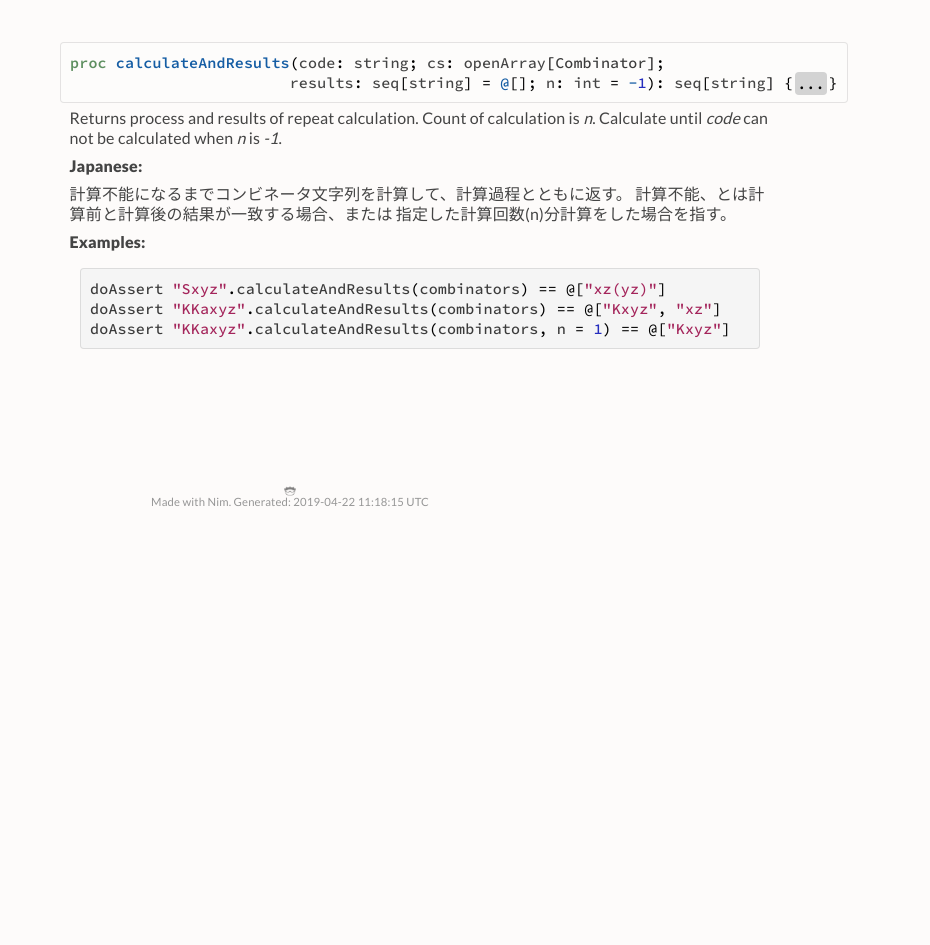
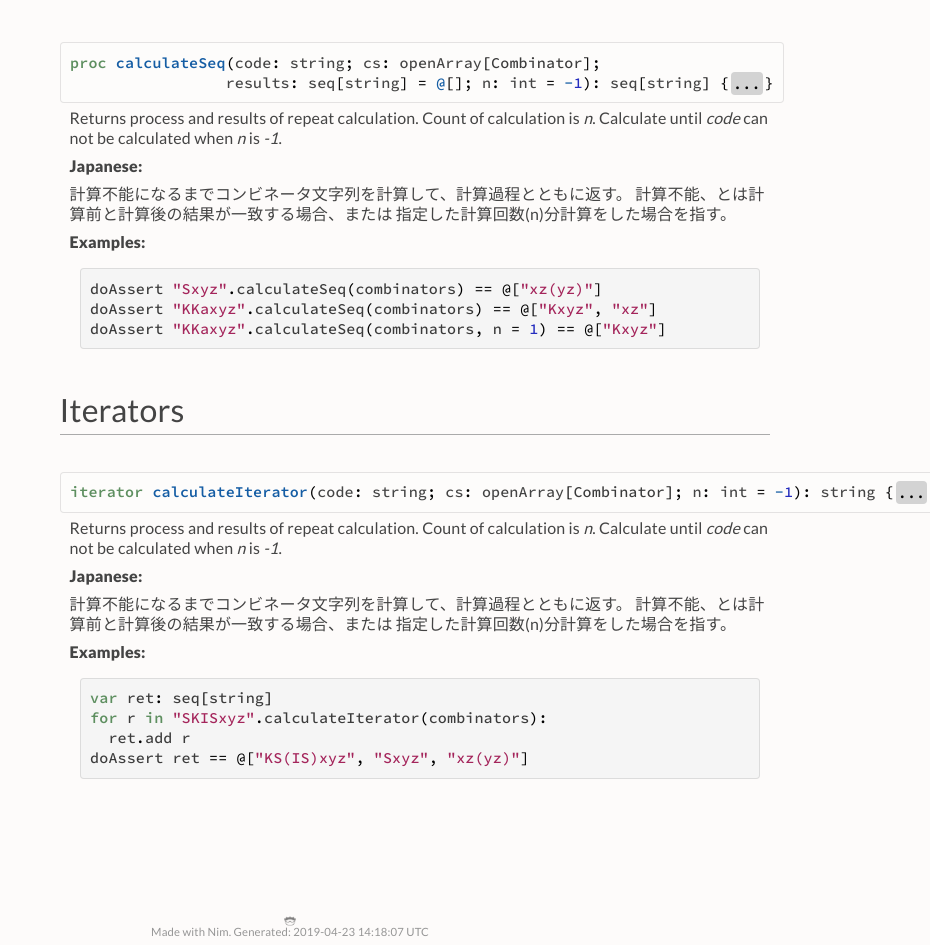
Before and after one commit to jiro4989/ski, a plain HTML site: page docs/ski.html in a window 1280 px wide. Shown: the part 1498-2443 px from the top of the page, without its empty margins (350-1280 px from the left). Before the commit the page ends 2018 px from the top, so only its background shows below. Drawn offline with Linux system fonts and the light colour scheme; a script that the page names is missing.

Commit message:
:bulb: update document html

```diff
--- a/docs/ski.html
+++ b/docs/ski.html
@@ -1270,9 +1270,17 @@ function main() {
   <ul class="simple simple-toc-section">
       <li><a class="reference" href="#calculate%2Cstring%2CopenArray%5BCombinator%5D%2Cint"
     title="calculate(code: string; cs: openArray[Combinator]; n: int = -1): string"><wbr />calculate<span class="attachedType" style="visibility:hidden">Combinator</span></a></li>
-  <li><a class="reference" href="#calculateAndResults%2Cstring%2CopenArray%5BCombinator%5D%2Cseq%5Bstring%5D%2Cint"
-    title="calculateAndResults(code: string; cs: openArray[Combinator];
-                    results: seq[string] = @[]; n: int = -1): seq[string]"><wbr />calculate<wbr />And<wbr />Results<span class="attachedType" style="visibility:hidden">Combinator</span></a></li>
+  <li><a class="reference" href="#calculateSeq%2Cstring%2CopenArray%5BCombinator%5D%2Cseq%5Bstring%5D%2Cint"
+    title="calculateSeq(code: string; cs: openArray[Combinator]; results: seq[string] = @[];
+             n: int = -1): seq[string]"><wbr />calculate<wbr />Seq<span class="attachedType" style="visibility:hidden">Combinator</span></a></li>
+
+  </ul>
+</li>
+<li>
+  <a class="reference reference-toplevel" href="#15" id="65">Iterators</a>
+  <ul class="simple simple-toc-section">
+      <li><a class="reference" href="#calculateIterator.i%2Cstring%2CopenArray%5BCombinator%5D%2Cint"
+    title="calculateIterator(code: string; cs: openArray[Combinator]; n: int = -1): string"><wbr />calculate<wbr />Iterator<span class="attachedType" style="visibility:hidden">Combinator</span></a></li>
 
   </ul>
 </li>
@@ -1282,7 +1290,7 @@ function main() {
   </div>
   <div class="nine columns" id="content">
   <div id="tocRoot"></div>
-  <p class="module-desc">ski is module for <a class="reference external" href="https://en.wikipedia.org/wiki/SKI_combinator_calculus">SKI Combinator</a>.
+  <p class="module-desc">ski is module for calculating <a class="reference external" href="https://en.wikipedia.org/wiki/SKI_combinator_calculus">SKI Combinator</a>.
 <h1><a class="toc-backref" id="basic-usage" href="#basic-usage">Basic usage</a></h1><p>You can pretty calculate SKI Combinators with <a class="reference external" href="#calculate,string,openArray[Combinator],int">calculate proc</a>.</p>
 <pre class="listing"><span class="Keyword">import</span> <span class="Identifier">ski</span>
 
@@ -1339,9 +1347,28 @@ Builtin Combinators.
 <span class="Identifier">doAssert</span> <span class="StringLit">&quot;KKaxyz&quot;</span><span class="Other">.</span><span class="Identifier">calculate</span><span class="Other">(</span><span class="Identifier">combinators</span><span class="Other">,</span> <span class="DecNumber">1</span><span class="Other">)</span> <span class="Operator">==</span> <span class="StringLit">&quot;Kxyz&quot;</span></pre>
 
 </dd>
-<a id="calculateAndResults,string,openArray[Combinator],seq[string],int"></a>
-<dt><pre><span class="Keyword">proc</span> <span class="Identifier">calculateAndResults</span><span class="Other">(</span><span class="Identifier">code</span><span class="Other">:</span> <span class="Identifier">string</span><span class="Other">;</span> <span class="Identifier">cs</span><span class="Other">:</span> <span class="Identifier">openArray</span><span class="Other">[</span><a href="ski.html#Combinator"><span class="Identifier">Combinator</span></a><span class="Other">]</span><span class="Other">;</span>
-                        <span class="Identifier">results</span><span class="Other">:</span> <span class="Identifier">seq</span><span class="Other">[</span><span class="Identifier">string</span><span class="Other">]</span> <span class="Other">=</span> <span class="Operator">@</span><span class="Other">[</span><span class="Other">]</span><span class="Other">;</span> <span class="Identifier">n</span><span class="Other">:</span> <span class="Identifier">int</span> <span class="Other">=</span> <span class="Operator">-</span><span class="DecNumber">1</span><span class="Other">)</span><span class="Other">:</span> <span class="Identifier">seq</span><span class="Other">[</span><span class="Identifier">string</span><span class="Other">]</span> <span><span class="Other">{</span><span class="Other pragmadots">...</span><span class="Other">}</span></span><span class="pragmawrap"><span class="Other">{.</span><span class="pragma">
+<a id="calculateSeq,string,openArray[Combinator],seq[string],int"></a>
+<dt><pre><span class="Keyword">proc</span> <span class="Identifier">calculateSeq</span><span class="Other">(</span><span class="Identifier">code</span><span class="Other">:</span> <span class="Identifier">string</span><span class="Other">;</span> <span class="Identifier">cs</span><span class="Other">:</span> <span class="Identifier">openArray</span><span class="Other">[</span><a href="ski.html#Combinator"><span class="Identifier">Combinator</span></a><span class="Other">]</span><span class="Other">;</span>
+                 <span class="Identifier">results</span><span class="Other">:</span> <span class="Identifier">seq</span><span class="Other">[</span><span class="Identifier">string</span><span class="Other">]</span> <span class="Other">=</span> <span class="Operator">@</span><span class="Other">[</span><span class="Other">]</span><span class="Other">;</span> <span class="Identifier">n</span><span class="Other">:</span> <span class="Identifier">int</span> <span class="Other">=</span> <span class="Operator">-</span><span class="DecNumber">1</span><span class="Other">)</span><span class="Other">:</span> <span class="Identifier">seq</span><span class="Other">[</span><span class="Identifier">string</span><span class="Other">]</span> <span><span class="Other">{</span><span class="Other pragmadots">...</span><span class="Other">}</span></span><span class="pragmawrap"><span class="Other">{.</span><span class="pragma"><span class="Identifier">raises</span><span class="Other">:</span> <span class="Other">[</span><span class="Other">]</span><span class="Other">,</span>
+    <span class="Identifier">tags</span><span class="Other">:</span> <span class="Other">[</span><span class="Other">]</span></span><span class="Other">.}</span></span></pre></dt>
+<dd>
+<p>Returns process and results of repeat calculation. Count of calculation is <cite>n</cite>. Calculate until <cite>code</cite> can not be calculated when <cite>n</cite> is <cite>-1</cite>.</p>
+<p><strong>Japanese:</strong></p>
+<p>計算不能になるまでコンビネータ文字列を計算して、計算過程とともに返す。 計算不能、とは計算前と計算後の結果が一致する場合、または 指定した計算回数(n)分計算をした場合を指す。</p>
+
+<p><strong class="examples_text">Examples:</strong></p>
+<pre class="listing"><span class="Identifier">doAssert</span> <span class="StringLit">&quot;Sxyz&quot;</span><span class="Other">.</span><span class="Identifier">calculateSeq</span><span class="Other">(</span><span class="Identifier">combinators</span><span class="Other">)</span> <span class="Operator">==</span> <span class="Operator">@</span><span class="Other">[</span><span class="StringLit">&quot;xz(yz)&quot;</span><span class="Other">]</span>
+<span class="Identifier">doAssert</span> <span class="StringLit">&quot;KKaxyz&quot;</span><span class="Other">.</span><span class="Identifier">calculateSeq</span><span class="Other">(</span><span class="Identifier">combinators</span><span class="Other">)</span> <span class="Operator">==</span> <span class="Operator">@</span><span class="Other">[</span><span class="StringLit">&quot;Kxyz&quot;</span><span class="Other">,</span> <span class="StringLit">&quot;xz&quot;</span><span class="Other">]</span>
+<span class="Identifier">doAssert</span> <span class="StringLit">&quot;KKaxyz&quot;</span><span class="Other">.</span><span class="Identifier">calculateSeq</span><span class="Other">(</span><span class="Identifier">combinators</span><span class="Other">,</span> <span class="Identifier">n</span> <span class="Other">=</span> <span class="DecNumber">1</span><span class="Other">)</span> <span class="Operator">==</span> <span class="Operator">@</span><span class="Other">[</span><span class="StringLit">&quot;Kxyz&quot;</span><span class="Other">]</span></pre>
+
+</dd>
+
+</dl></div>
+<div class="section" id="15">
+<h1><a class="toc-backref" href="#15">Iterators</a></h1>
+<dl class="item">
+<a id="calculateIterator.i,string,openArray[Combinator],int"></a>
+<dt><pre><span class="Keyword">iterator</span> <span class="Identifier">calculateIterator</span><span class="Other">(</span><span class="Identifier">code</span><span class="Other">:</span> <span class="Identifier">string</span><span class="Other">;</span> <span class="Identifier">cs</span><span class="Other">:</span> <span class="Identifier">openArray</span><span class="Other">[</span><a href="ski.html#Combinator"><span class="Identifier">Combinator</span></a><span class="Other">]</span><span class="Other">;</span> <span class="Identifier">n</span><span class="Other">:</span> <span class="Identifier">int</span> <span class="Other">=</span> <span class="Operator">-</span><span class="DecNumber">1</span><span class="Other">)</span><span class="Other">:</span> <span class="Identifier">string</span> <span><span class="Other">{</span><span class="Other pragmadots">...</span><span class="Other">}</span></span><span class="pragmawrap"><span class="Other">{.</span><span class="pragma">
     <span class="Identifier">raises</span><span class="Other">:</span> <span class="Other">[</span><span class="Other">]</span><span class="Other">,</span> <span class="Identifier">tags</span><span class="Other">:</span> <span class="Other">[</span><span class="Other">]</span></span><span class="Other">.}</span></span></pre></dt>
 <dd>
 <p>Returns process and results of repeat calculation. Count of calculation is <cite>n</cite>. Calculate until <cite>code</cite> can not be calculated when <cite>n</cite> is <cite>-1</cite>.</p>
@@ -1349,9 +1376,10 @@ Builtin Combinators.
 <p>計算不能になるまでコンビネータ文字列を計算して、計算過程とともに返す。 計算不能、とは計算前と計算後の結果が一致する場合、または 指定した計算回数(n)分計算をした場合を指す。</p>
 
 <p><strong class="examples_text">Examples:</strong></p>
-<pre class="listing"><span class="Identifier">doAssert</span> <span class="StringLit">&quot;Sxyz&quot;</span><span class="Other">.</span><span class="Identifier">calculateAndResults</span><span class="Other">(</span><span class="Identifier">combinators</span><span class="Other">)</span> <span class="Operator">==</span> <span class="Operator">@</span><span class="Other">[</span><span class="StringLit">&quot;xz(yz)&quot;</span><span class="Other">]</span>
-<span class="Identifier">doAssert</span> <span class="StringLit">&quot;KKaxyz&quot;</span><span class="Other">.</span><span class="Identifier">calculateAndResults</span><span class="Other">(</span><span class="Identifier">combinators</span><span class="Other">)</span> <span class="Operator">==</span> <span class="Operator">@</span><span class="Other">[</span><span class="StringLit">&quot;Kxyz&quot;</span><span class="Other">,</span> <span class="StringLit">&quot;xz&quot;</span><span class="Other">]</span>
-<span class="Identifier">doAssert</span> <span class="StringLit">&quot;KKaxyz&quot;</span><span class="Other">.</span><span class="Identifier">calculateAndResults</span><span class="Other">(</span><span class="Identifier">combinators</span><span class="Other">,</span> <span class="Identifier">n</span> <span class="Other">=</span> <span class="DecNumber">1</span><span class="Other">)</span> <span class="Operator">==</span> <span class="Operator">@</span><span class="Other">[</span><span class="StringLit">&quot;Kxyz&quot;</span><span class="Other">]</span></pre>
+<pre class="listing"><span class="Keyword">var</span> <span class="Identifier">ret</span><span class="Other">:</span> <span class="Identifier">seq</span><span class="Other">[</span><span class="Identifier">string</span><span class="Other">]</span>
+<span class="Keyword">for</span> <span class="Identifier">r</span> <span class="Keyword">in</span> <span class="StringLit">&quot;SKISxyz&quot;</span><span class="Other">.</span><span class="Identifier">calculateIterator</span><span class="Other">(</span><span class="Identifier">combinators</span><span class="Other">)</span><span class="Other">:</span>
+  <span class="Identifier">ret</span><span class="Other">.</span><span class="Identifier">add</span> <span class="Identifier">r</span>
+<span class="Identifier">doAssert</span> <span class="Identifier">ret</span> <span class="Operator">==</span> <span class="Operator">@</span><span class="Other">[</span><span class="StringLit">&quot;KS(IS)xyz&quot;</span><span class="Other">,</span> <span class="StringLit">&quot;Sxyz&quot;</span><span class="Other">,</span> <span class="StringLit">&quot;xz(yz)&quot;</span><span class="Other">]</span></pre>
 
 </dd>
 
@@ -1364,7 +1392,7 @@ Builtin Combinators.
       <div class="twelve-columns footer">
         <span class="nim-sprite"></span>
         <br/>
-        <small>Made with Nim. Generated: 2019-04-22 11:18:15 UTC</small>
+        <small>Made with Nim. Generated: 2019-04-23 14:18:07 UTC</small>
       </div>
     </div>
   </div>
```
